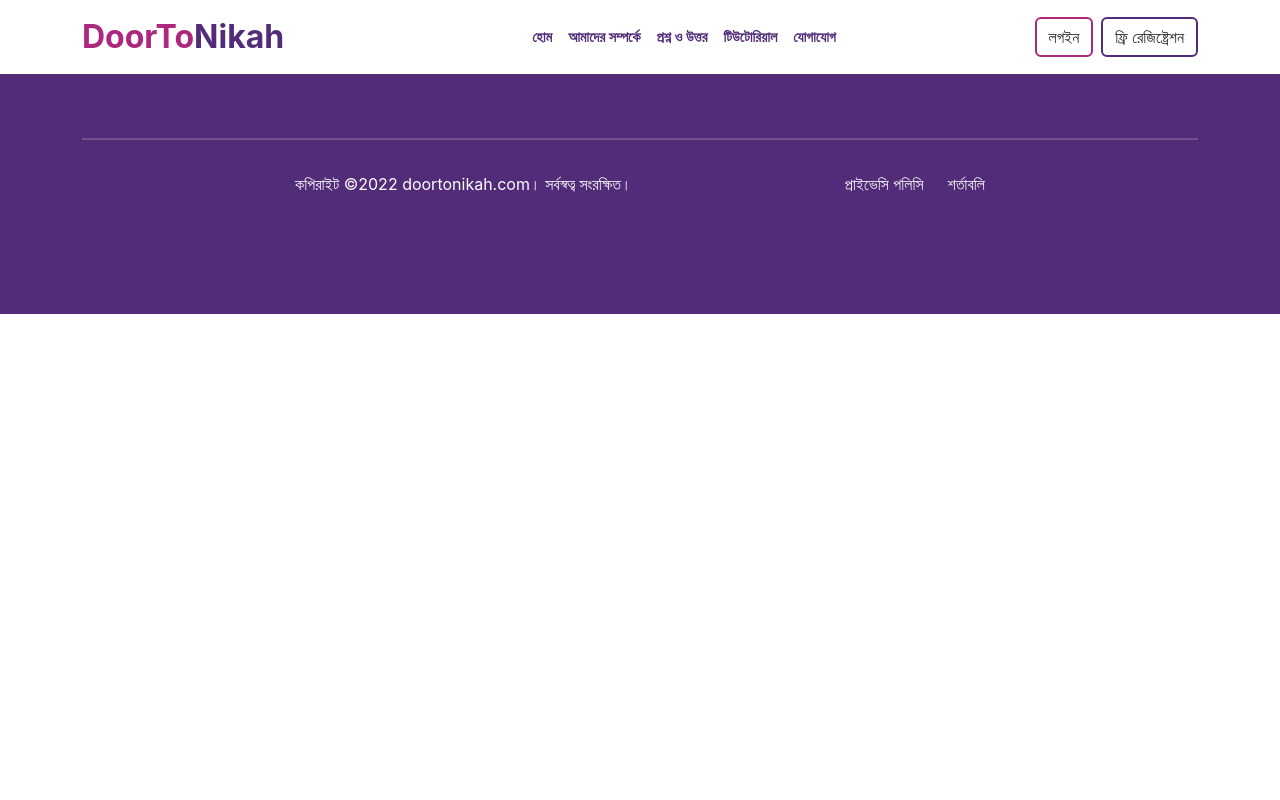
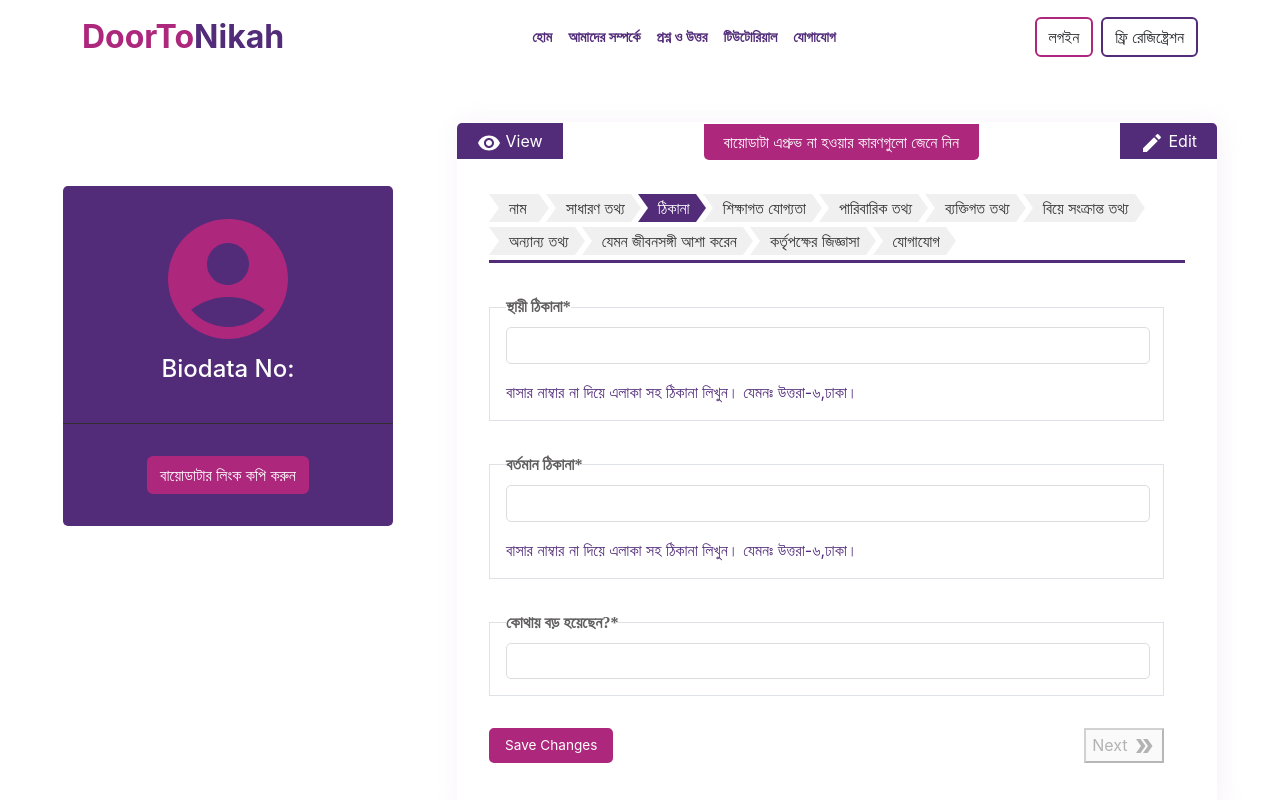
Before and after one commit to SumanIslam/DoorToNikah, a React (Create React App) app: page /biodata/registration/step3 in a window 1280 px wide. Shown: the top 800 px of the page. Built offline with nearby package versions, Linux system fonts and the light colour scheme; a web font is replaced by a local one.

Commit message:
step3 page is completed

```diff
--- a/src/component/registration/common-component/form-container-button-nav/form-container-button-nav.component.jsx
+++ b/src/component/registration/common-component/form-container-button-nav/form-container-button-nav.component.jsx
@@ -19,39 +19,39 @@ const FormContainerButtonNav = ({ current }) => {
 		},
 		{
 			title: 'ঠিকানা',
-			url: '#',
+			url: '/biodata/registration/step3',
 		},
 		{
 			title: 'শিক্ষাগত যোগ্যতা',
-			url: '#',
+			url: '/biodata/registration/step4',
 		},
 		{
 			title: 'পারিবারিক তথ্য',
-			url: '#',
+			url: '/biodata/registration/step5',
 		},
 		{
 			title: 'ব্যক্তিগত তথ্য',
-			url: '#',
+			url: '/biodata/registration/step6',
 		},
 		{
 			title: 'বিয়ে সংক্রান্ত তথ্য',
-			url: '#',
+			url: '/biodata/registration/step7',
 		},
 		{
 			title: 'অন্যান্য তথ্য',
-			url: '#',
+			url: '/biodata/registration/step8',
 		},
 		{
 			title: 'যেমন জীবনসঙ্গী আশা করেন',
-			url: '#',
+			url: '/biodata/registration/step9',
 		},
 		{
 			title: 'কর্তৃপক্ষের জিজ্ঞাসা',
-			url: '#',
+			url: '/biodata/registration/step10',
 		},
 		{
 			title: 'যোগাযোগ',
-			url: '#',
+			url: '/biodata/registration/step11',
 		},
 	];
   return (
--- /dev/null
+++ b/src/component/registration/step3/step3-form-container.component.jsx
@@ -0,0 +1,46 @@
+// component
+import FormContainerButtonNav from '../common-component/form-container-button-nav/form-container-button-nav.component';
+import FormContainerNav from '../common-component/form-container-nav/form-container-nav.component';
+import NextButton from '../common-component/next-button/next-button.component';
+import SaveChangesButton from '../common-component/save-changes-button/save-changes-button.component';
+
+const Step3FormContainer = () => {
+	return (
+		<div className='step-container'>
+			<FormContainerNav />
+			<div className='mlr-2'>
+				<FormContainerButtonNav current={3} />
+				<div className='form-container'>
+					{/* for permanent address */}
+					<fieldset className='border pl-1 custom-input-container mt-1'>
+						<legend className='float-none w-auto'>স্থায়ী ঠিকানা*</legend>
+						<input type='text' className='full-width' />
+						<p className='guide-text'>
+							বাসার নাম্বার না দিয়ে এলাকা সহ ঠিকানা লিখুন। যেমনঃ উত্তরা-৬,ঢাকা।
+						</p>
+					</fieldset>
+          {/* for present address */}
+					<fieldset className='border pl-1 custom-input-container mt-1'>
+						<legend className='float-none w-auto'>বর্তমান ঠিকানা*</legend>
+						<input type='text' className='full-width' />
+						<p className='guide-text'>
+							বাসার নাম্বার না দিয়ে এলাকা সহ ঠিকানা লিখুন। যেমনঃ উত্তরা-৬,ঢাকা।
+						</p>
+					</fieldset>
+          {/* for where you brought up */}
+					<fieldset className='border pl-1 custom-input-container mt-1'>
+						<legend className='float-none w-auto'>কোথায় বড় হয়েছেন?*</legend>
+						<input type='text' className='full-width' />
+					</fieldset>
+				</div>
+        {/* buttons */}
+				<div className='d-flex justify-content-between width'>
+					<SaveChangesButton />
+					<NextButton disabled={true} />
+				</div>
+			</div>
+		</div>
+	);
+};
+
+export default Step3FormContainer;
--- /dev/null
+++ b/src/component/registration/step3/step3.component.jsx
@@ -0,0 +1,19 @@
+import React from 'react';
+
+// component
+import BiodataNoContainer from '../common-component/biodata-no-container/biodata-no-container.component';
+import Step3FormContainer from './step3-form-container.component';
+
+// styles
+import '../common-styles/Form.style.scss';
+
+const Step3 = () => {
+	return (
+		<div className='step'>
+			<BiodataNoContainer />
+			<Step3FormContainer />
+		</div>
+	);
+};
+
+export default Step3;
--- a/src/page/registration/registration-page3.component.jsx
+++ b/src/page/registration/registration-page3.component.jsx
@@ -3,11 +3,13 @@ import React from 'react';
 // component
 import Header from '../../component/header/header.component';
 import Footer from '../../component/footer/footer.component';
+import Step3 from '../../component/registration/step3/step3.component';
 
 const RegistrationPage3 = () => {
 	return (
 		<>
 			<Header />
+      <Step3 />
 			<Footer />
 		</>
 	);
```
